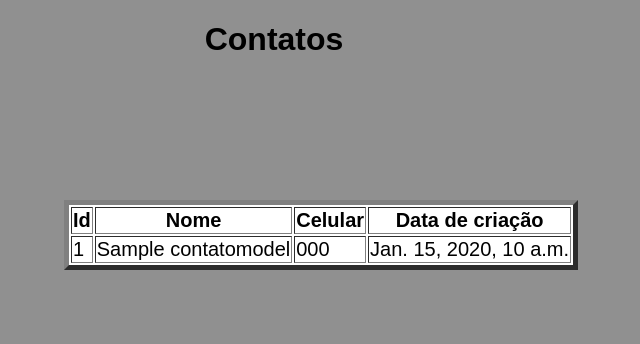
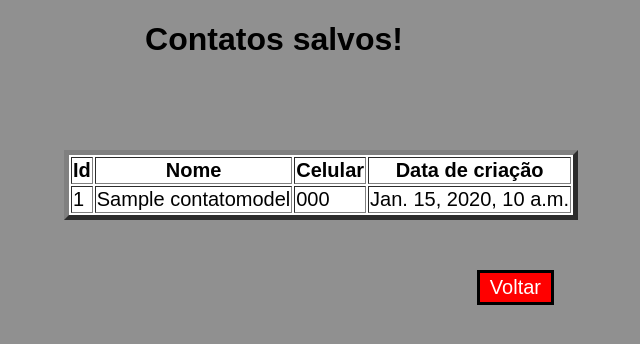
Before and after one commit to MatheusHenry21/Django-CRUD, a Django app: page /listar/ in a window 1280 px wide. Shown: the top 344 px of the page, without its empty margins (366-1006 px from the left). Run offline with Django 5.2, Linux system fonts and the light colour scheme; tables that the repository leaves empty hold one stand-in row (values such as "Sample post").

Commit message:
Finalização do GET

```diff
--- a/templates/crud/html/listar.html
+++ b/templates/crud/html/listar.html
@@ -28,10 +28,11 @@
     a{
         position: absolute;
         right: 360px;
-        top: 330px;
-        padding: 10px;
+        top: 270px;
+        padding: 3px 10px 3px 10px;
         font-size: 15pt;
-        background-color: black;
+        background-color: red;
+        border: 3px solid black;
         color: white;
         text-decoration: none;
     }
@@ -45,13 +46,13 @@
         color: black;
         position: absolute;
         left: 430px;
-        top: 200px;
+        top: 150px;
         font-size: 20px;
     }
 </style>
 
 <body>
-    <h1>Contatos</h1>
+    <h1>Contatos salvos!</h1>
     <table border="5">
         <thead>
             <th>Id</th>
@@ -71,5 +72,6 @@
             {% endfor %}
         </tbody>
     </table>
+    <a href="{% url 'crud:home' %}">Voltar</a>
 </body>
 </html>
```
